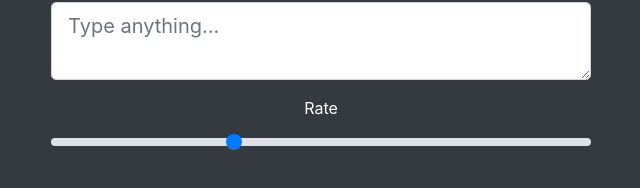
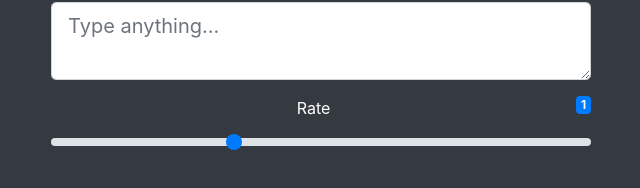
Before and after one commit to webQbe/js_text2speech_app, a plain HTML site: page index.html in a window 1280 px wide. Shown: the part 316-504 px from the top of the page, 319-959 px from the left. Drawn offline with nearby package versions, Linux system fonts and the light colour scheme.

Commit message:
Created div to display selected rate value

```diff
--- a/index.html
+++ b/index.html
@@ -28,6 +28,9 @@
                     <div class="form-group">
 
                         <label for="rate">Rate</label>
+
+                        <!-- DISPLAY RATE VALUE -->
+                        <div id="rate-value" class="badge badge-primary float-right">1</div>
 
                         <!-- VOICE SPEED RANGE INPUT -->
                         <input type="range" class="custom-range" id="rate" min="0.5" max="2" value="1" step="0.1">
```
